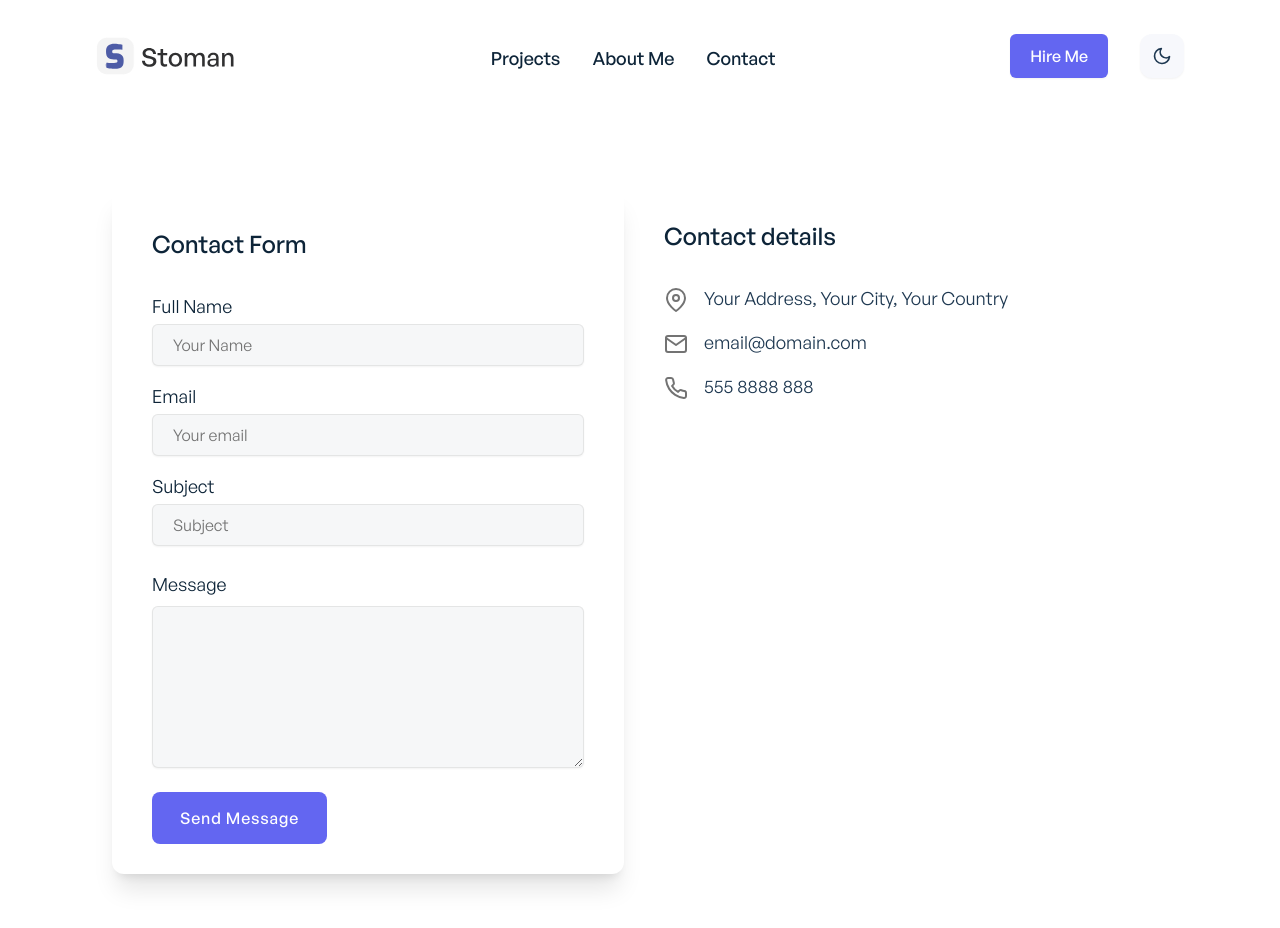
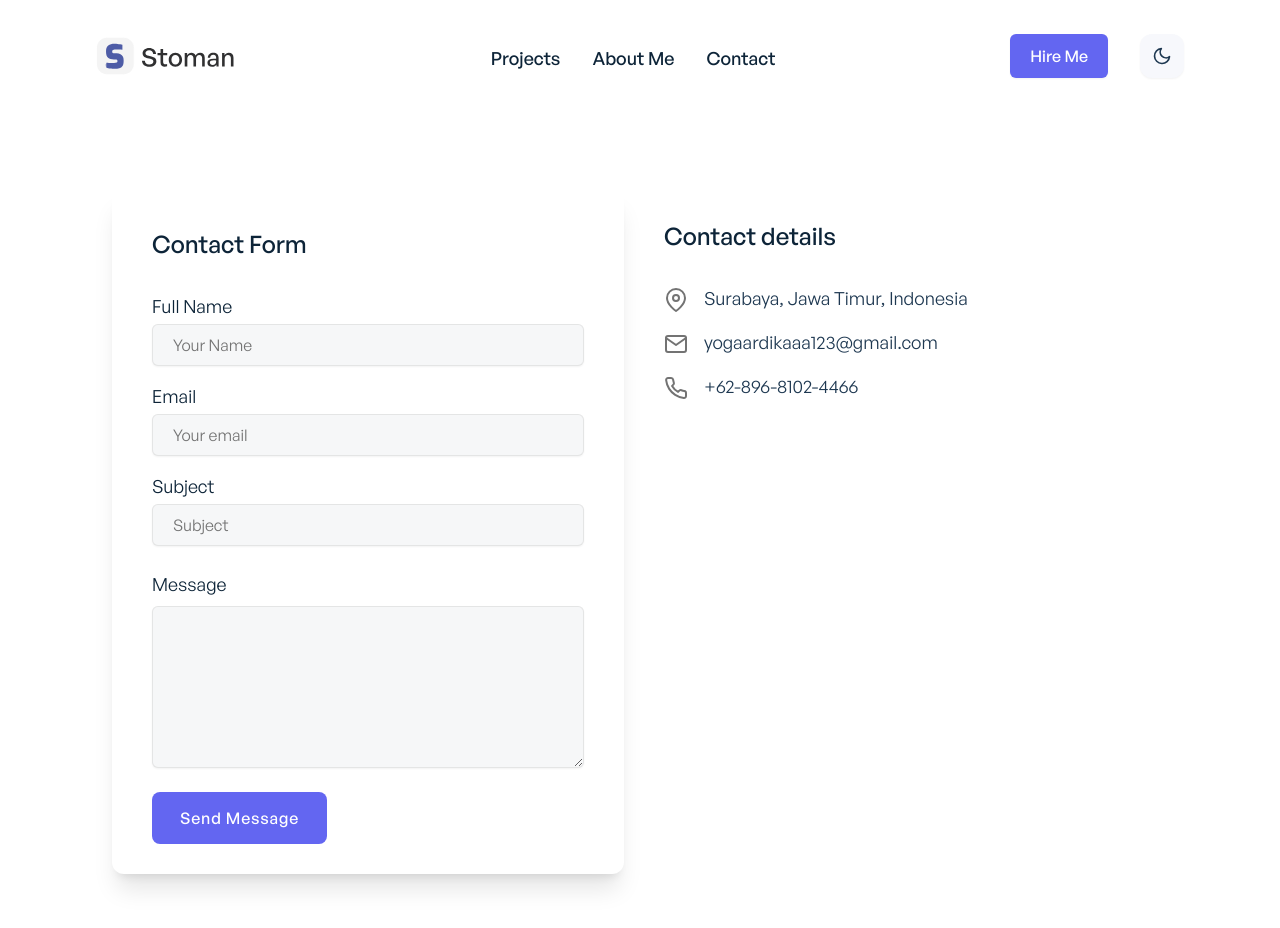
Before and after one commit to Agoooy/nextjs-tailwindcss-mini, a Next.js app: page /contact in a window 1280 px wide. Shown: the top 928 px of the page. Built offline with nearby package versions, Linux system fonts and the light colour scheme.

Commit message:
modified:  components/contact/ContactDetails.jsx modified: components/shared/AppBanner.jsx modified: public/files/Stoman-Resume.pdf modified: public/files/Yoga-Resume.pdf

```diff
--- a/components/contact/ContactDetails.jsx
+++ b/components/contact/ContactDetails.jsx
@@ -3,17 +3,17 @@ import { FiPhone, FiMapPin, FiMail } from 'react-icons/fi';
 const contacts = [
 	{
 		id: 1,
-		name: 'Your Address, Your City, Your Country',
+		name: 'Surabaya, Jawa Timur, Indonesia',
 		icon: <FiMapPin />,
 	},
 	{
 		id: 2,
-		name: 'email@domain.com',
+		name: 'yogaardikaaa123@gmail.com',
 		icon: <FiMail />,
 	},
 	{
 		id: 3,
-		name: '555 8888 888',
+		name: '+62-896-8102-4466',
 		icon: <FiPhone />,
 	},
 ];
--- a/components/shared/AppBanner.jsx
+++ b/components/shared/AppBanner.jsx
@@ -24,7 +24,7 @@ function AppBanner() {
 					}}
 					className="font-general-semibold text-2xl lg:text-3xl xl:text-4xl text-center sm:text-left text-ternary-dark dark:text-primary-light uppercase"
 				>
-					Hi, Iam Stoman
+					Hi, Iam Yoga
 				</motion.h1>
 				<motion.p
 					initial={{ opacity: 0 }}
```
Also changed, not shown: 2 other files (tests, documents, lock files or other folders).
